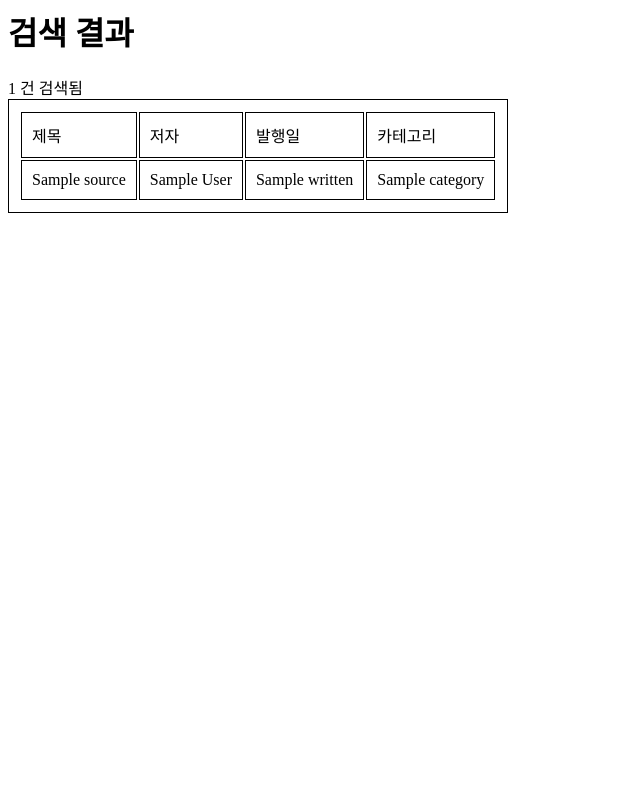
After one commit to gasbugs/flask-with-elasticstack, a Flask app: template source/5_search-webapp/frontend/templates/search.html in a window 1280 px wide. The commit adds this page. Shown: the whole page, without its empty margins (0-640 px from the left). Run offline with Flask 3, Linux system fonts and the light colour scheme; the template is opened without the code that fills it: most values are stand-ins (such as "Sample title", 1, 10 or a date in 2020).

Commit message:
add samples

```diff
--- /dev/null
+++ b/source/5_search-webapp/frontend/app.py
@@ -0,0 +1,32 @@
+import requests
+from flask import Flask, render_template, request
+
+app = Flask(__name__)
+
+
+@app.route("/search")
+def show_loop():
+    """루프를 구성할 데이터를 전달하여 렌더링한다."""
+    args = dict(request.args)
+    for arg in request.args:
+        if not args[arg]:
+            del args[arg]
+    response = requests.get("http://127.0.0.1:5000/search",
+                            params=args)
+    results = response.json()
+    print(results)
+    results_list = results["hits"]["hits"]
+    count_of_result = results["hits"]["total"]["value"]
+    return render_template("search.html", results_list=results_list,
+                           count_of_result=count_of_result)
+
+
+# index 렌더링
+@app.route("/")
+def index():
+    """index 파일을 참조할 수 있도록 렌더링한다."""
+    return render_template("index.html")
+
+
+if __name__ == "__main__":
+    app.run(host="0.0.0.0", port=8080, debug=True)
--- /dev/null
+++ b/source/5_search-webapp/frontend/static/search.css
@@ -0,0 +1,4 @@
+table, th, td {
+    border: 1px solid black;
+    padding: 10;
+  }
--- a/source/5_search-webapp/search_books_ui/index.html
+++ b/source/5_search-webapp/frontend/templates/index.html
@@ -3,8 +3,8 @@
 <head>
   <title>책 검색</title>
   <meta charset="UTF-8">
-  <link rel="stylesheet" href="style.css">
-  <script src="search.js"></script>
+  <link rel="stylesheet" href="static/style.css">
+  <script src="static/search.js"></script>
 </head>
 <body>
   <form action="/search" method="GET">
--- /dev/null
+++ b/source/5_search-webapp/frontend/templates/search.html
@@ -0,0 +1,19 @@
+<html>
+    <head>
+        <title>책 검색 결과</title>
+        <meta charset="UTF-8">
+        <link rel="stylesheet" href="static/search.css">
+    </head>
+</html>
+<h1>검색 결과</h1>
+{{count_of_result}} 건 검색됨
+<table>
+    <tr>
+        <td>제목</td><td>저자</td><td>발행일</td><td>카테고리</td>
+    </tr>
+    {% for l in results_list %}
+    <tr>
+        <td>{{l._source.title}}</td><td>{{l._source.author}}</td><td>{{l._source.written}}</td><td>{{l._source.category}}</td>
+    </tr>
+    {% endfor %}
+</table>
```
Also changed, not shown: source/5_search-webapp/backend/app.py (renamed from source/5_search-webapp/practice-sample/app.py), source/5_search-webapp/frontend/static/search.js (indentation only), source/5_search-webapp/frontend/static/style.css (renamed from source/5_search-webapp/search_books_ui/style.css), source/5_search-webapp/search_sample_ui/index.html (renamed from source/5_search-webapp/search_sample_uri/index.html), source/5_search-webapp/search_sample_ui/style.css (renamed from source/5_search-webapp/search_sample_uri/style.css), 9 other files.
